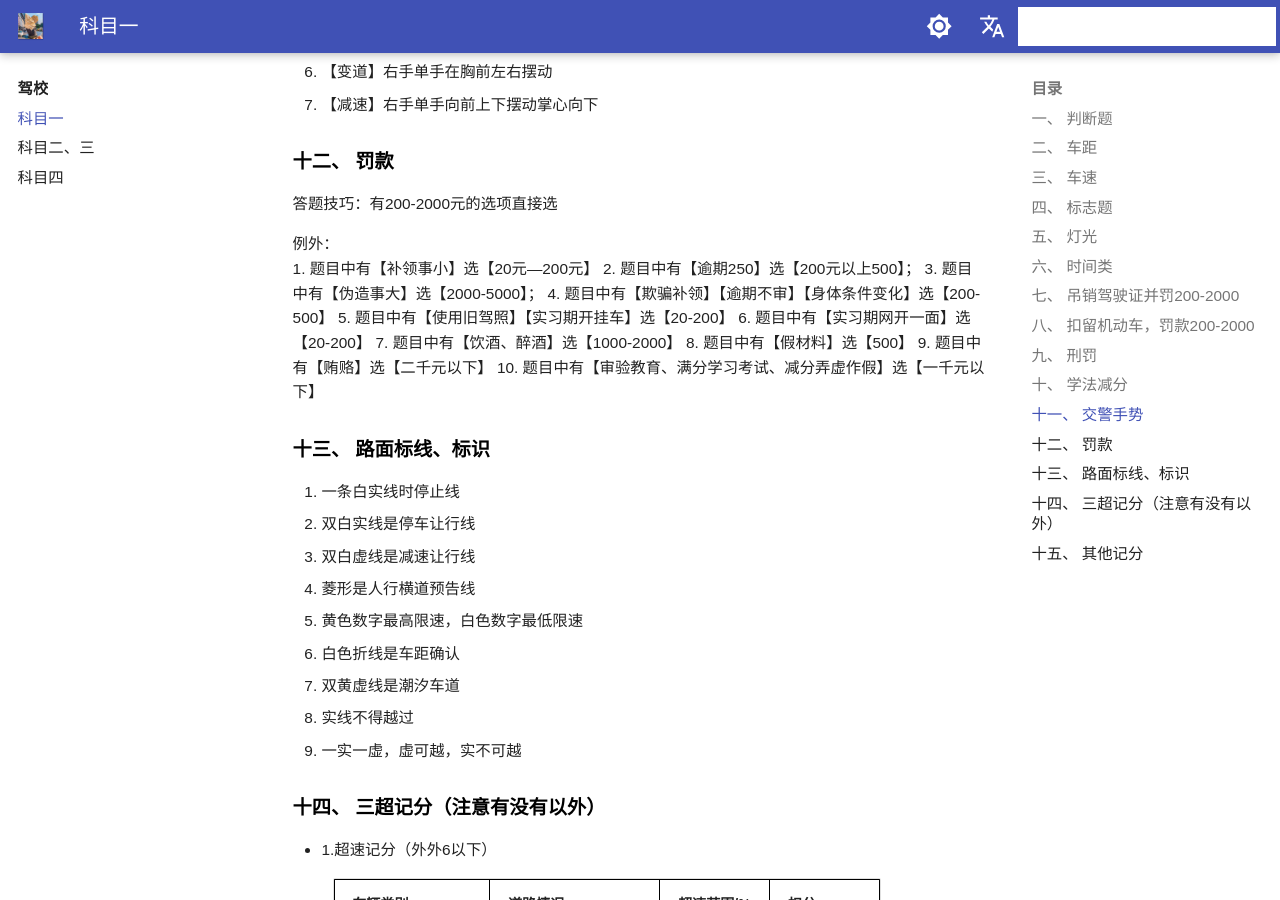
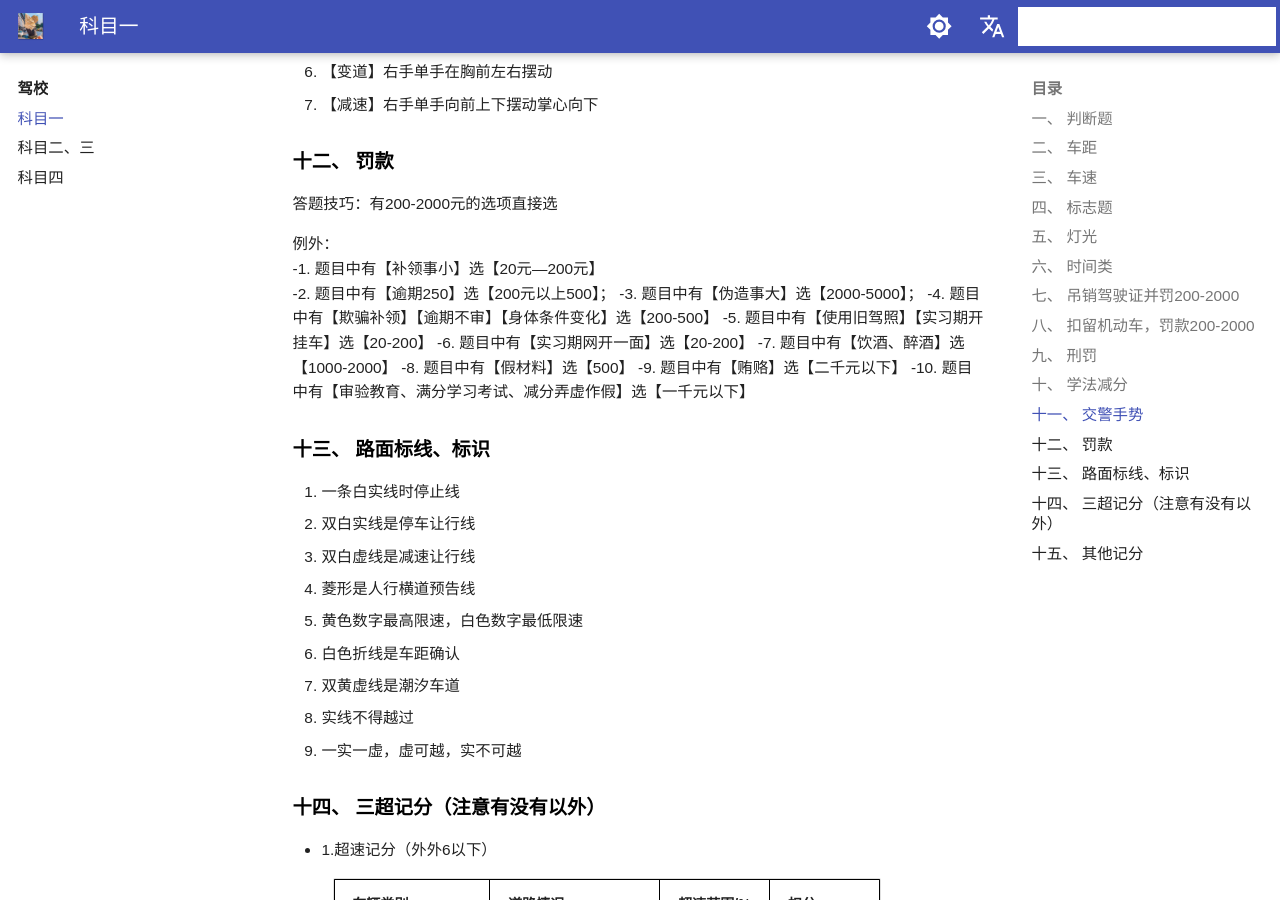
Before and after one commit to xinchen-sea/xinchen-sea.github.io, an MkDocs documentation site: the page built from docs/drivinglicense/object1.md, in a window 1280 px wide and 900 px high, scrolled down 3250 px. Built offline with MkDocs 1.6.1 and Material for MkDocs 9.7.7, drawn with Linux system fonts in a browser that asks for light colours; some web fonts are replaced; plug-ins that fetch from the network failed and are left out; comment, search, counter and statistics services are not loaded.

```diff
--- a/docs/drivinglicense/object1.md
+++ b/docs/drivinglicense/object1.md
@@ -99,16 +99,16 @@
  答题技巧：有200-2000元的选项直接选
 
  例外：
-   1.	题目中有【补领事小】选【20元—200元】
-   2.	题目中有【逾期250】选【200元以上500】；
-   3.	题目中有【伪造事大】选【2000-5000】；
-   4.	题目中有【欺骗补领】【逾期不审】【身体条件变化】选【200-500】
-   5.	题目中有【使用旧驾照】【实习期开挂车】选【20-200】
-   6.	题目中有【实习期网开一面】选【20-200】
-   7.	题目中有【饮酒、醉酒】选【1000-2000】
-   8.	题目中有【假材料】选【500】
-   9.	题目中有【贿赂】选【二千元以下】
-   10.	题目中有【审验教育、满分学习考试、减分弄虚作假】选【一千元以下】
+   -1.	题目中有【补领事小】选【20元—200元】
+   -2.	题目中有【逾期250】选【200元以上500】；
+   -3.	题目中有【伪造事大】选【2000-5000】；
+   -4.	题目中有【欺骗补领】【逾期不审】【身体条件变化】选【200-500】
+   -5.	题目中有【使用旧驾照】【实习期开挂车】选【20-200】
+   -6.	题目中有【实习期网开一面】选【20-200】
+   -7.	题目中有【饮酒、醉酒】选【1000-2000】
+   -8.	题目中有【假材料】选【500】
+   -9.	题目中有【贿赂】选【二千元以下】
+   -10.	题目中有【审验教育、满分学习考试、减分弄虚作假】选【一千元以下】
 
 ### 十三、	路面标线、标识
   1.	一条白实线时停止线
```
